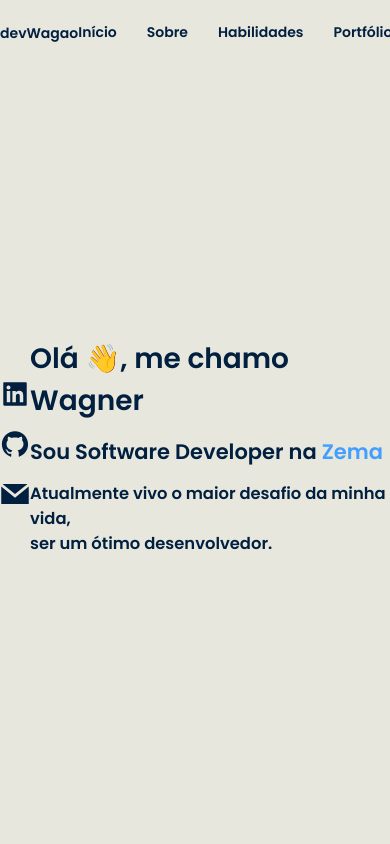
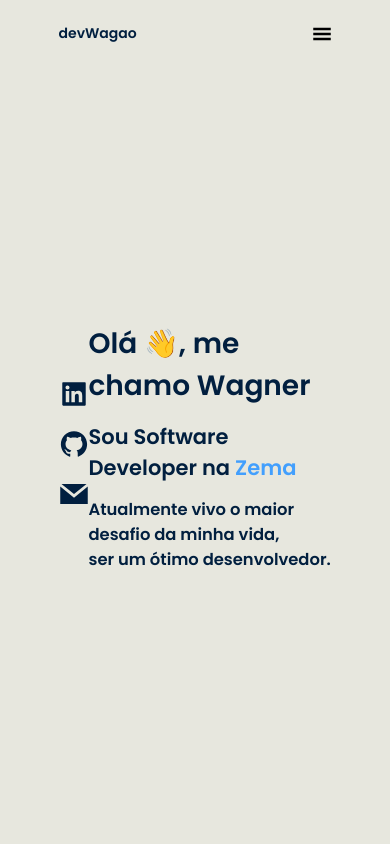
Before and after one commit to WagaoFC/devWagao, a React (Vite) app: page / in a window 390 px wide. Shown: the top 844 px of the page. Built offline with nearby package versions, Linux system fonts and the light colour scheme.

Commit message:
iniciando tratativas mobile

```diff
--- a/src/components/Header/index.tsx
+++ b/src/components/Header/index.tsx
@@ -1,7 +1,8 @@
 import { useContext } from 'react'
+import { ThemeContext } from 'styled-components'
+import { GiHamburgerMenu } from 'react-icons/gi'
 import { Container, HeaderMenu, NavMenu } from './styled'
 import { DarkModeButton } from '../DarkModeButton'
-import { ThemeContext } from 'styled-components'
 // import Switch from 'react-switch'
 
 type Props = {
@@ -33,6 +34,7 @@ export function Header({ toggleTheme }: Props) {
                         offColor={'#011F3F'}
                         onColor={'#429FFD'}
                     /> */}
+                    <GiHamburgerMenu size={20} />
                 </NavMenu>
             </HeaderMenu>
         </Container>
--- a/src/components/Header/styled.ts
+++ b/src/components/Header/styled.ts
@@ -6,6 +6,10 @@ export const Container = styled.div`
     justify-content: center;
     height: 8vh;
     background: ${props => props.theme.title === 'light' ? 'var(--background-light)' : 'var(--background-dark)'};
+
+    @media (max-width: 900px) {
+        margin: auto;
+    }
 `
 
 export const HeaderMenu = styled.header`
@@ -23,6 +27,10 @@ export const HeaderMenu = styled.header`
         text-decoration: none;
         color: ${props => props.theme.title === 'light' ? 'var(--text-color-dark)' : 'var(--text-color-light)'};
         font-weight: 600;
+    }
+
+    @media (max-width: 900px) {
+        width: 70%;
     }
 `
 
@@ -52,9 +60,22 @@ export const NavMenu = styled.div`
                 width: 100%;
             }
         }
+
+        @media (max-width: 900px) {
+            display: none;
+        }
+    }
+
+    svg {
+        display: none;
+
+        @media (max-width: 900px) {
+            display: flex;
+        }
     }
 
     svg:hover {
         cursor: pointer;
+        color: var(--text-color-focus);
     }
 `
--- a/src/components/Main/styled.ts
+++ b/src/components/Main/styled.ts
@@ -7,6 +7,10 @@ export const Container = styled.main`
     max-width: 1200px;
     height: 90vh;
     margin: auto;
+
+    @media (max-width: 900px) {
+        width: 70%;
+    }
 `
 
 export const Icons = styled.div`
@@ -41,9 +45,8 @@ export const Text = styled.div`
 `
 
 export const MotionLottie = styled.div`
-    margin: 0 0 0 auto;
 
-    @media (max-width: 1200px) {
+    @media (max-width: 900px) {
         content-visibility: hidden;
     }
 `
```
